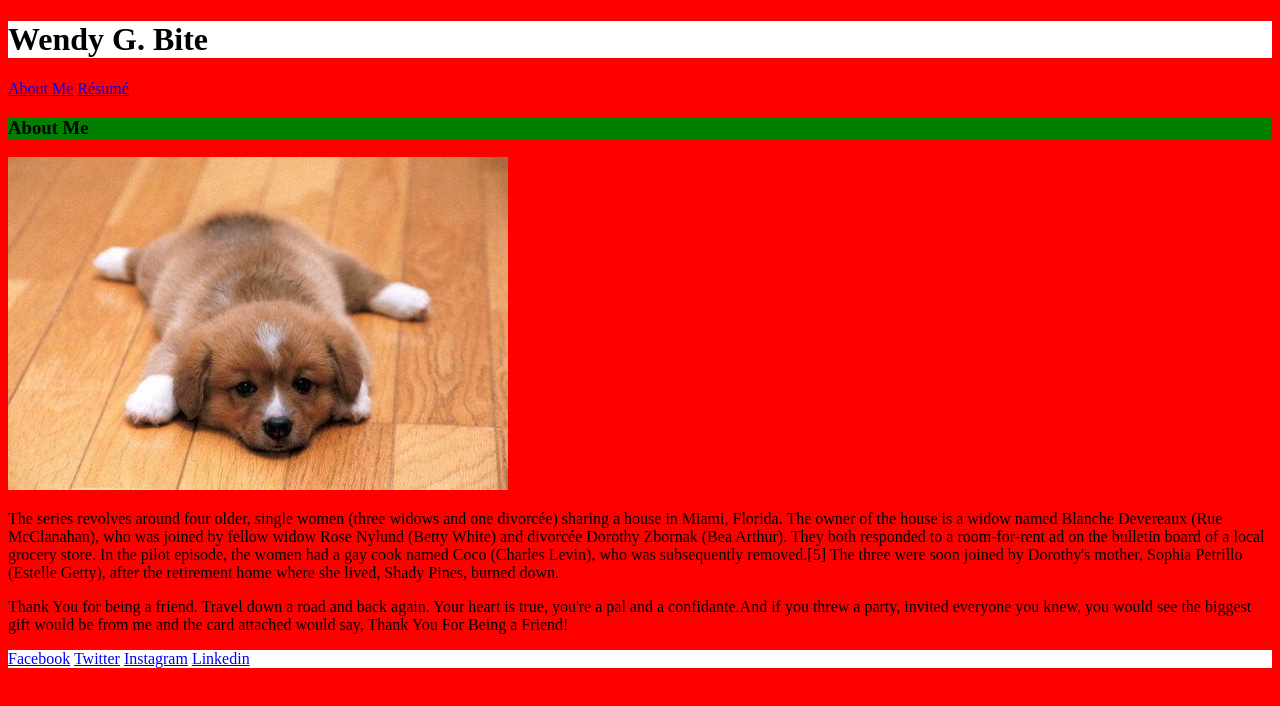
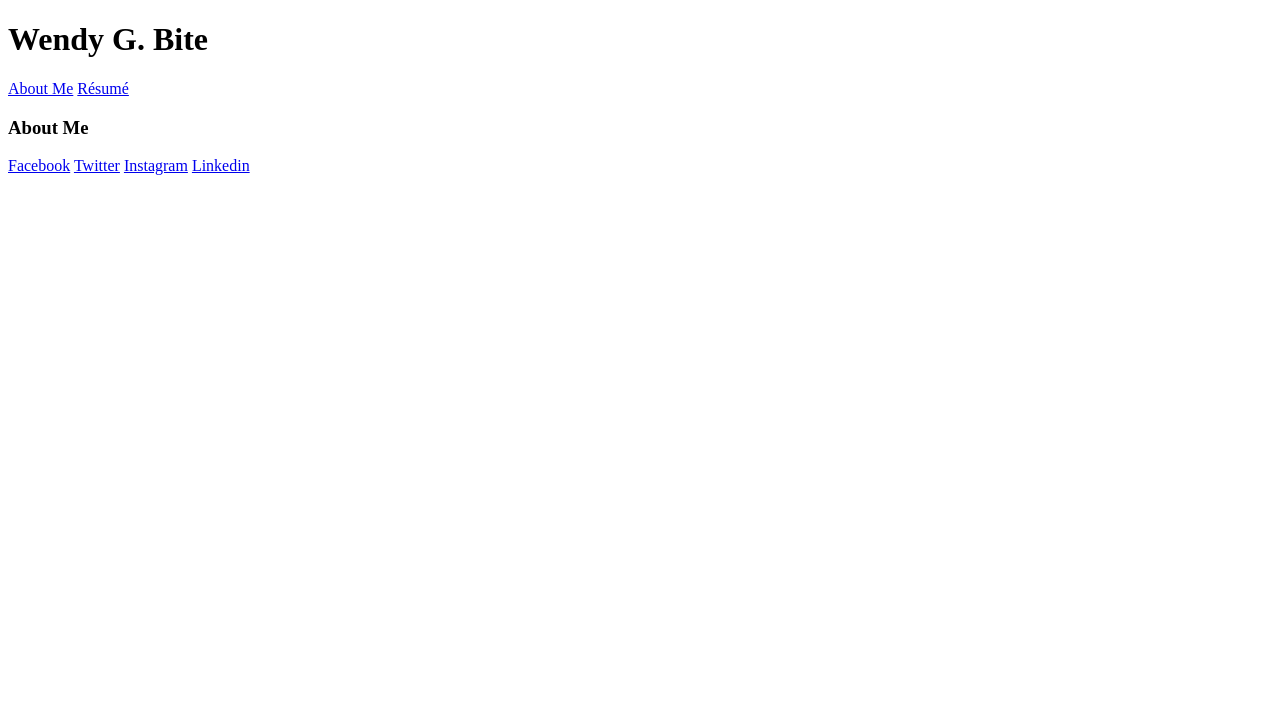
Before and after one commit to mottaquikarim/FEWD629_Lecture2_WendyBite_starter, a plain HTML site: page index.html in a window 1280 px wide. Drawn offline with Linux system fonts and the light colour scheme.

Commit message:
removed code

```diff
--- a/index.html
+++ b/index.html
@@ -3,12 +3,12 @@
 	<head>
 		<title>Wendy Bite</title>
 		<meta charset="utf8">
-		<link rel="stylesheet" href="styles/main.css">
+		<!-- CSS here -->
 	</head>
 	<body>
 
 		<header>
-			<h1 class="main-title">Wendy G. Bite</h1>
+			<h1>Wendy G. Bite</h1>
 			<nav>
 				<a href="#">About Me</a>
 				<a href="#">Résumé</a>
@@ -18,20 +18,11 @@
 		<section>
 			<article>
 				<h1>About Me</h1>
-
-				<img src="assets/puppies.jpg">
-
-				<p>
-					The series revolves around four older, single women (three widows and one divorcée) sharing a house in Miami, Florida. The owner of the house is a widow named Blanche Devereaux (Rue McClanahan), who was joined by fellow widow Rose Nylund (Betty White) and divorcée Dorothy Zbornak (Bea Arthur). They both responded to a room-for-rent ad on the bulletin board of a local grocery store. In the pilot episode, the women had a gay cook named Coco (Charles Levin), who was subsequently removed.[5] The three were soon joined by Dorothy's mother, Sophia Petrillo (Estelle Getty), after the retirement home where she lived, Shady Pines, burned down.
-				</p>
-
-				<p>
-					Thank You for being a friend. Travel down a road and back again. Your heart is true, you're a pal and a confidante.And if you threw a party, invited everyone you knew, you would see the biggest gift would be from me and the card attached would say, Thank You For Being a Friend!
-				</p>
+				<!-- CONTENT HERE -->
 			</article>
 		</section>
 
-		<footer class="main-title">
+		<footer>
 			<nav>
 				<a href="#">Facebook</a>
 				<a href="#">Twitter</a>
```
